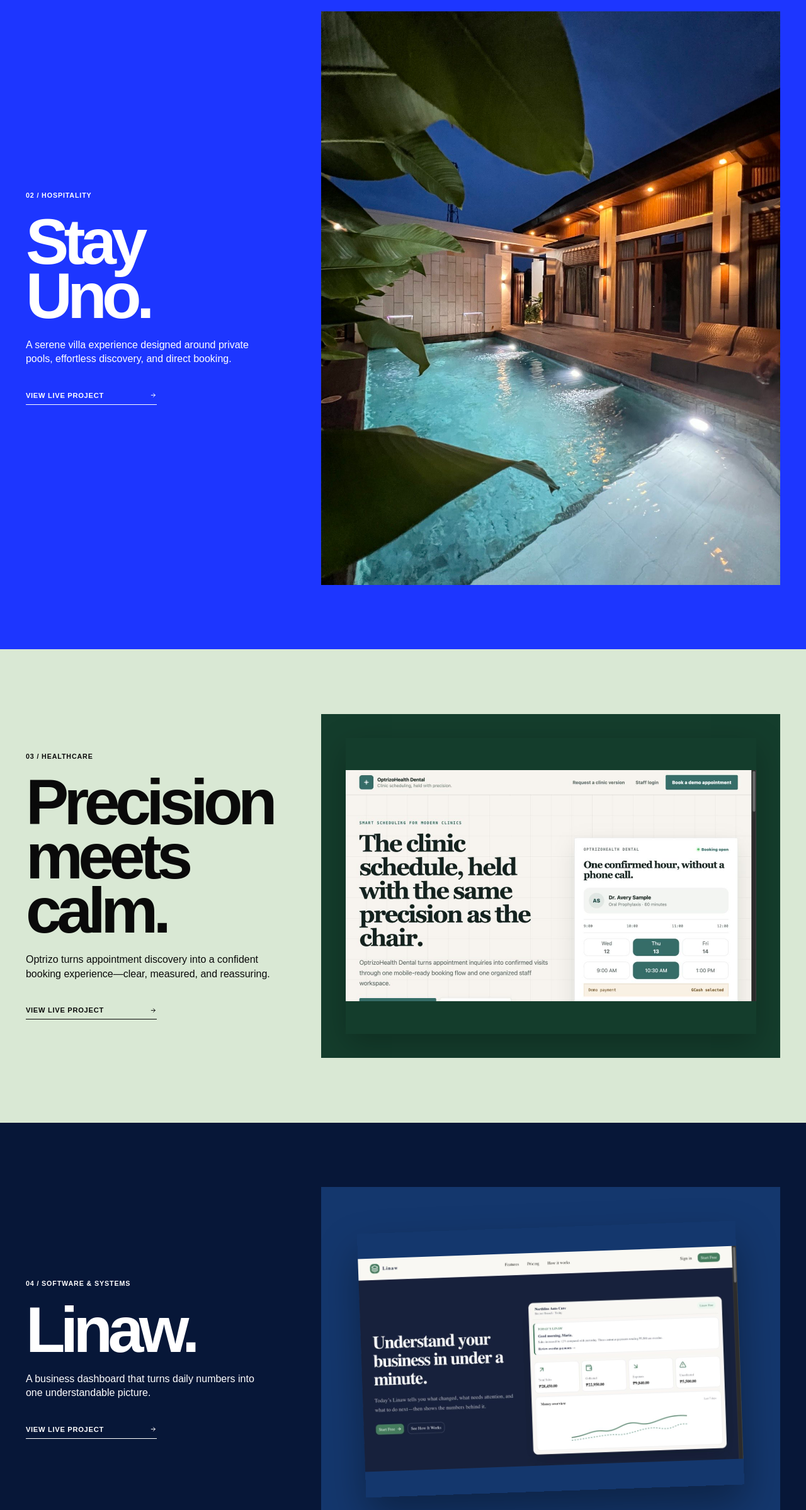
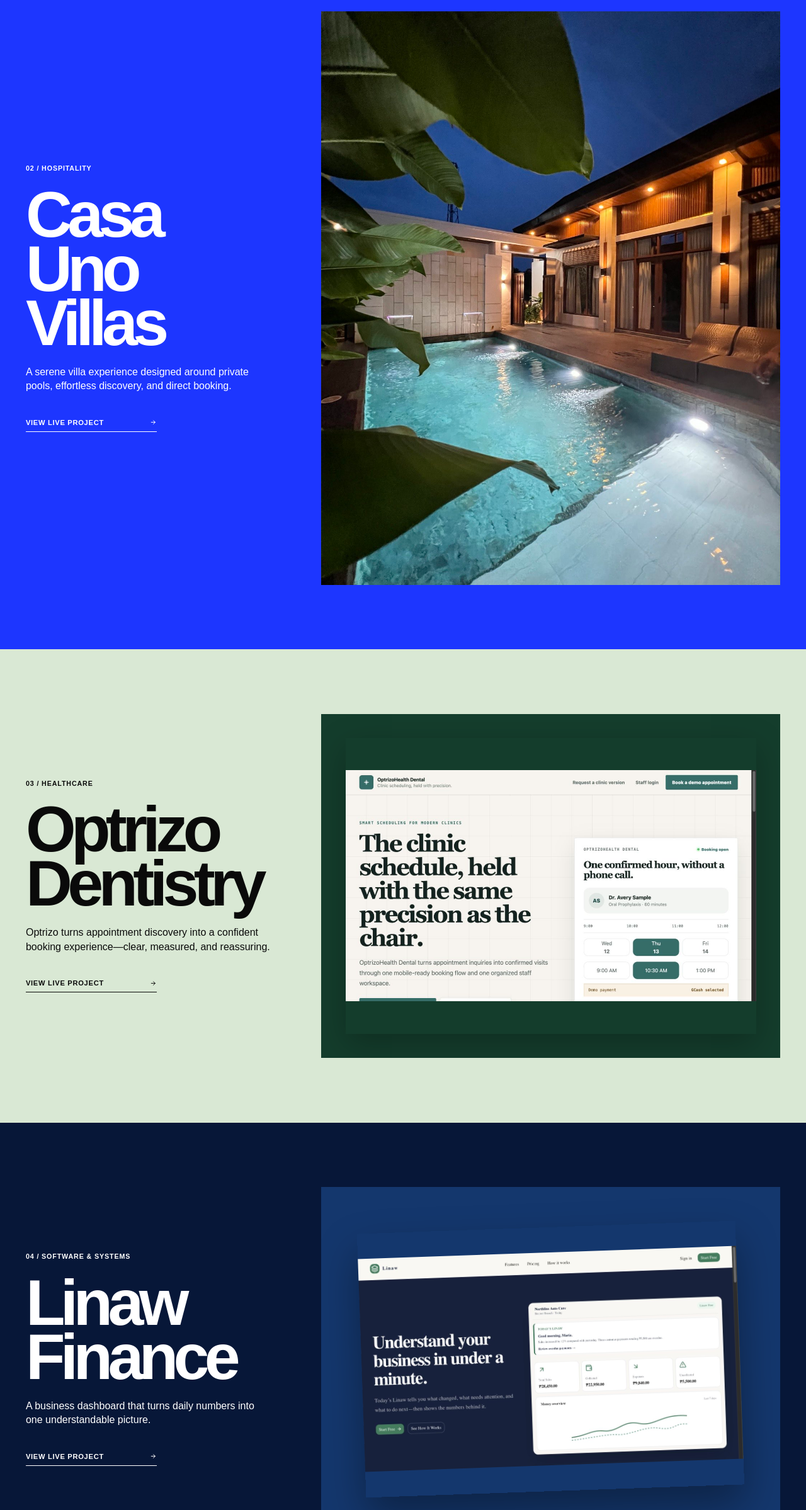
Before and after one commit to thekirx/KIRKORINO.com, a React (Vite) app: page / in a window 1280 px wide. Shown: the part 3471-5869 px from the top of the page at 63% size. Built offline with nearby package versions, Linux system fonts and the light colour scheme.

Commit message:
copy: lead project stories with brand names

```diff
--- a/src/content/projects.ts
+++ b/src/content/projects.ts
@@ -39,7 +39,7 @@ export const featuredProjects: Project[] = [
     name: 'Casa Uno Villas',
     category: 'Hospitality',
     description: 'A serene villa experience that helps guests explore three private-pool stays and book directly.',
-    featureHeadline: 'Stay Uno.',
+    featureHeadline: 'Casa Uno Villas',
     featureSummary: 'A serene villa experience designed around private pools, effortless discovery, and direct booking.',
     url: 'https://casa-uno-villas.vercel.app',
     featured: true,
@@ -51,7 +51,7 @@ export const featuredProjects: Project[] = [
     name: 'Optrizo Dentistry',
     category: 'Healthcare',
     description: 'A reassuring dental experience that turns treatment discovery into simple appointment booking.',
-    featureHeadline: 'Precision meets calm.',
+    featureHeadline: 'Optrizo Dentistry',
     featureSummary: 'Optrizo turns appointment discovery into a confident booking experience—clear, measured, and reassuring.',
     url: 'https://optrizodentistry.vercel.app',
     featured: true,
@@ -63,7 +63,7 @@ export const featuredProjects: Project[] = [
     name: 'Linaw Finance',
     category: 'Software & Systems',
     description: 'A friendly financial dashboard that turns daily business numbers into a clear picture.',
-    featureHeadline: 'Linaw.',
+    featureHeadline: 'Linaw Finance',
     featureSummary: 'A business dashboard that turns daily numbers into one understandable picture.',
     url: 'https://linawfinance.vercel.app',
     featured: true,
```
Also changed, not shown: 1 other file (tests, documents, lock files or other folders).
